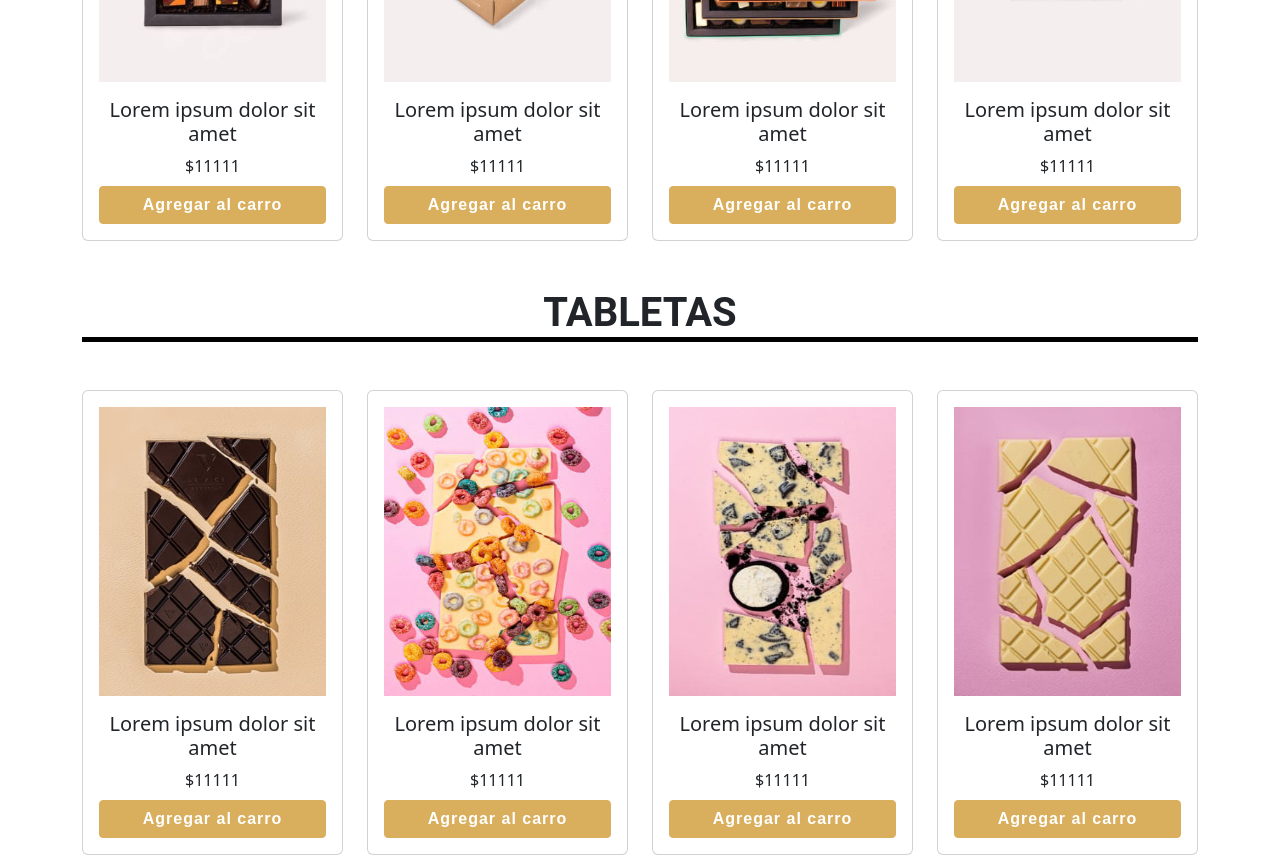
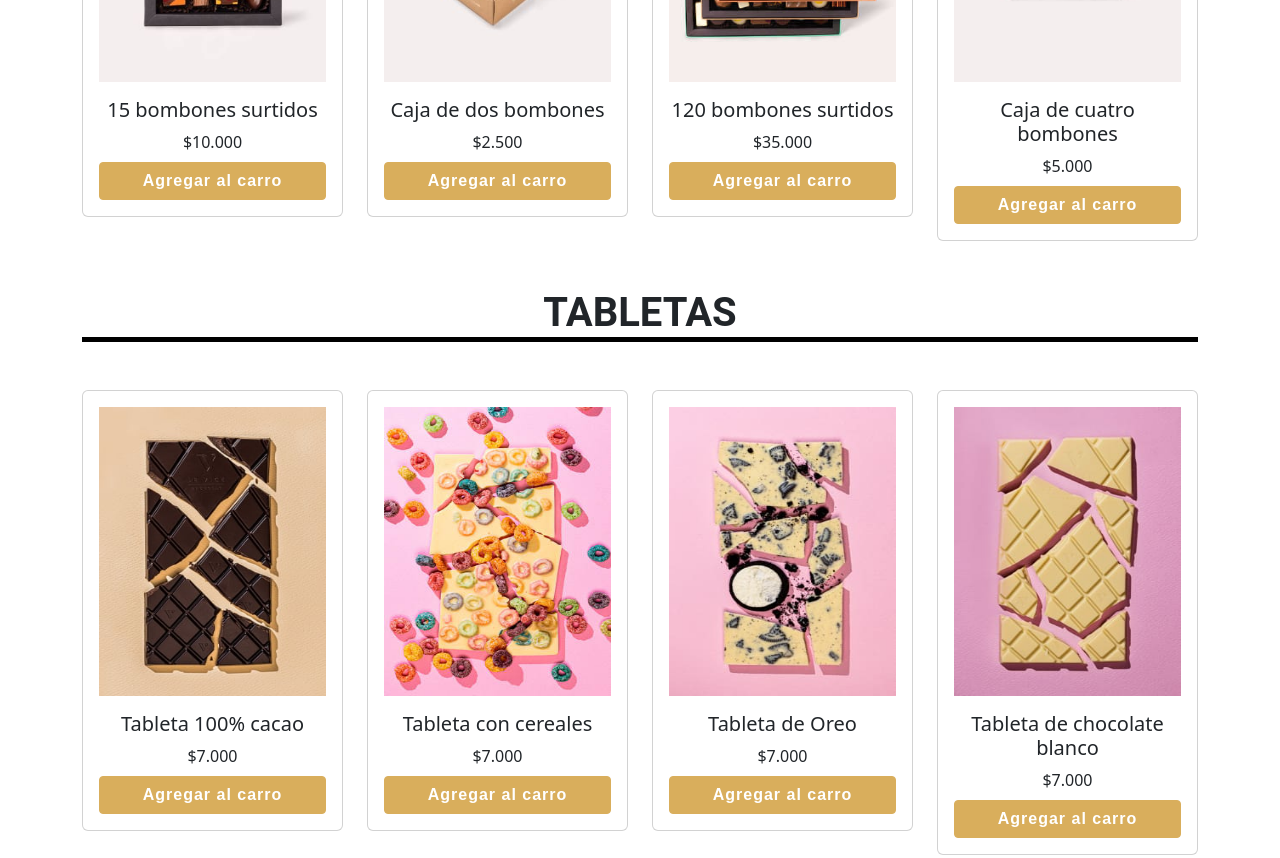
Before and after one commit to janeta-k/PreEntrega3Santi, a plain HTML site: page pages/productos.html in a window 1280 px wide. Shown: the part 560-1418 px from the top of the page. Drawn offline with nearby package versions, Linux system fonts and the light colour scheme.

Commit message:
cambios en la página de productos

```diff
--- a/pages/productos.html
+++ b/pages/productos.html
@@ -62,8 +62,8 @@
         <div class="card product__card-margin">
           <img class="card-img-top producto__img" src="../img/15-bombones.jpg" alt="15 bombones">
           <div class="card-body">
-            <h5 class="card-title">Lorem ipsum dolor sit amet</h5>
-            <p class="card-text mb-2">$11111</p>
+            <h5 class="card-title">15 bombones surtidos</h5>
+            <p class="card-text mb-2">$10.000</p>
             <a href="#" class="btn product__button">Agregar al carro</a>
           </div>
         </div>
@@ -73,8 +73,8 @@
         <div class="card product__card-margin">
           <img class="card-img-top producto__img" src="../img/2-bombones.jpg" alt="caja de 2 bombones">
           <div class="card-body">
-            <h5 class="card-title">Lorem ipsum dolor sit amet</h5>
-            <p class="card-text mb-2">$11111</p>
+            <h5 class="card-title">Caja de dos bombones</h5>
+            <p class="card-text mb-2">$2.500</p>
             <a href="#" class="btn product__button">Agregar al carro</a>
           </div>
         </div>
@@ -84,8 +84,8 @@
         <div class="card product__card-margin">
           <img class="card-img-top producto__img" src="../img/caja-120-bombones.jpg" alt="120 bombones">
           <div class="card-body">
-            <h5 class="card-title">Lorem ipsum dolor sit amet</h5>
-            <p class="card-text mb-2">$11111</p>
+            <h5 class="card-title">120 bombones surtidos</h5>
+            <p class="card-text mb-2">$35.000</p>
             <a href="#" class="btn product__button">Agregar al carro</a>
           </div>
         </div>
@@ -95,8 +95,8 @@
         <div class="card product__card-margin">
           <img class="card-img-top producto__img" src="../img/bombones-caja-4.jpg" alt="caja de 4 bombones">
           <div class="card-body">
-            <h5 class="card-title">Lorem ipsum dolor sit amet</h5>
-            <p class="card-text mb-2">$11111</p>
+            <h5 class="card-title">Caja de cuatro bombones</h5>
+            <p class="card-text mb-2">$5.000</p>
             <a href="#" class="btn product__button">Agregar al carro</a>
           </div>
         </div>
@@ -111,8 +111,8 @@
         <div class="card product__card-margin">
           <img class="card-img-top producto__img" src="../img/barra-cacao.jpg" alt="Tableta 100% cacao">
           <div class="card-body">
-            <h5 class="card-title">Lorem ipsum dolor sit amet</h5>
-            <p class="card-text mb-2">$11111</p>
+            <h5 class="card-title">Tableta 100% cacao</h5>
+            <p class="card-text mb-2">$7.000</p>
             <a href="#" class="btn product__button">Agregar al carro</a>
           </div>
         </div>
@@ -122,8 +122,8 @@
         <div class="card product__card-margin">
           <img class="card-img-top producto__img" src="../img/tableta-cereal.jpg" alt="Tableta con cereal">
           <div class="card-body">
-            <h5 class="card-title">Lorem ipsum dolor sit amet</h5>
-            <p class="card-text mb-2">$11111</p>
+            <h5 class="card-title">Tableta con cereales</h5>
+            <p class="card-text mb-2">$7.000</p>
             <a href="#" class="btn product__button">Agregar al carro</a>
           </div>
         </div>
@@ -133,8 +133,8 @@
         <div class="card product__card-margin">
           <img class="card-img-top producto__img" src="../img/tableta-oreo.jpg" alt="Tableta de oreo">
           <div class="card-body">
-            <h5 class="card-title">Lorem ipsum dolor sit amet</h5>
-            <p class="card-text mb-2">$11111</p>
+            <h5 class="card-title">Tableta de Oreo</h5>
+            <p class="card-text mb-2">$7.000</p>
             <a href="#" class="btn product__button">Agregar al carro</a>
           </div>
         </div>
@@ -145,8 +145,8 @@
           <img class="card-img-top producto__img" src="../img/tableta-chocolateblanco.jpg"
             alt="Tableta de chocolate blanco">
           <div class="card-body">
-            <h5 class="card-title">Lorem ipsum dolor sit amet</h5>
-            <p class="card-text mb-2">$11111</p>
+            <h5 class="card-title">Tableta de chocolate blanco</h5>
+            <p class="card-text mb-2">$7.000</p>
             <a href="#" class="btn product__button">Agregar al carro</a>
           </div>
         </div>
@@ -161,8 +161,8 @@
         <div class="card product__card-margin">
           <img class="card-img-top" src="../img/sinazuacar-mix.jpg" alt="mix de chocolates sin azúcar">
           <div class="card-body">
-            <h5 class="card-title">Lorem ipsum dolor sit amet</h5>
-            <p class="card-text mb-2">$11111</p>
+            <h5 class="card-title">Mix de chocolates sin azúcar</h5>
+            <p class="card-text mb-2">$25.000</p>
             <a href="#" class="btn product__button">Agregar al carro</a>
           </div>
         </div>
@@ -172,8 +172,8 @@
         <div class="card product__card-margin">
           <img class="card-img-top" src="../img/sinazucar-cajapequeña.jpg" alt="caja pequeña de chocolates sin azúcar">
           <div class="card-body">
-            <h5 class="card-title">Lorem ipsum dolor sit amet</h5>
-            <p class="card-text mb-2">$11111</p>
+            <h5 class="card-title">Mix pequeño de chocolates</h5>
+            <p class="card-text mb-2">$20.000</p>
             <a href="#" class="btn product__button">Agregar al carro</a>
           </div>
         </div>
@@ -183,8 +183,8 @@
         <div class="card product__card-margin">
           <img class="card-img-top" src="../img/sinazucar-bitter.jpg" alt="chocolate 100% cacao sin azúcar">
           <div class="card-body">
-            <h5 class="card-title">Lorem ipsum dolor sit amet</h5>
-            <p class="card-text mb-2">$11111</p>
+            <h5 class="card-title">Chocolates 100% cacao</h5>
+            <p class="card-text mb-2">$20.000</p>
             <a href="#" class="btn product__button">Agregar al carro</a>
           </div>
         </div>
@@ -194,8 +194,8 @@
         <div class="card product__card-margin">
           <img class="card-img-top" src="../img/sinazucar-leche.jpg" alt="chocolate blanco sin azúcar">
           <div class="card-body">
-            <h5 class="card-title">Lorem ipsum dolor sit amet</h5>
-            <p class="card-text mb-2">$11111</p>
+            <h5 class="card-title">Chocolate blanco sin azúcar</h5>
+            <p class="card-text mb-2">$15.000</p>
             <a href="#" class="btn product__button">Agregar al carro</a>
           </div>
         </div>
```
